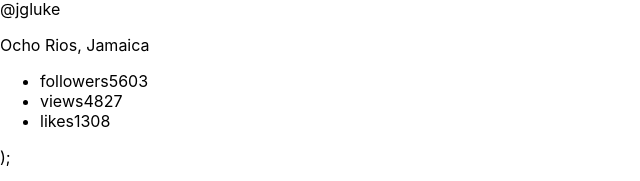
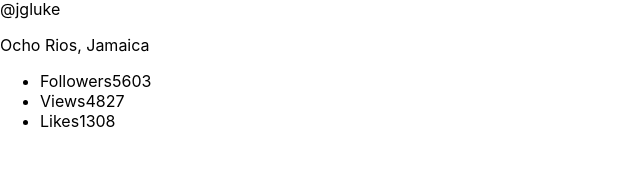
Before and after one commit to Igor-Chumak/goit-react-hw-01-components, a React (Create React App) app: page / in a window 1280 px wide. Shown: the part 357-538 px from the top of the page, without its empty margins (0-640 px from the left). Built offline with nearby package versions, Linux system fonts and the light colour scheme.

Commit message:
markup ok

```diff
--- a/src/components/App.jsx
+++ b/src/components/App.jsx
@@ -11,7 +11,6 @@ export const App = () => {
         avatar={user.avatar}
         stats={user.stats}
       />
-      );
     </>
   );
 };
--- a/src/components/Profile/profile.jsx
+++ b/src/components/Profile/profile.jsx
@@ -11,15 +11,15 @@ export const Profile = ({ username, tag, location, avatar, stats }) => {
 
       <ul className="stats">
         <li>
-          <span className="label">followers</span>
+          <span className="label">Followers</span>
           <span className="quantity">{stats.followers}</span>
         </li>
         <li>
-          <span className="label">views</span>
+          <span className="label">Views</span>
           <span className="quantity">{stats.views}</span>
         </li>
         <li>
-          <span className="label">likes</span>
+          <span className="label">Likes</span>
           <span className="quantity">{stats.likes}</span>
         </li>
       </ul>
```
